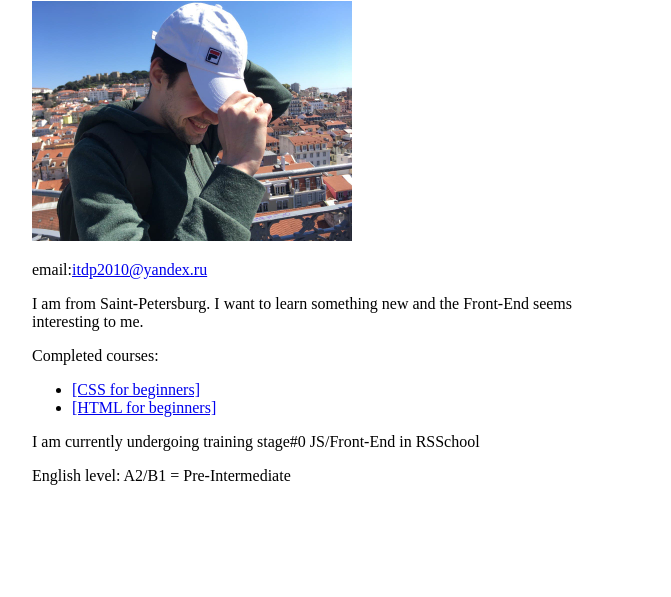
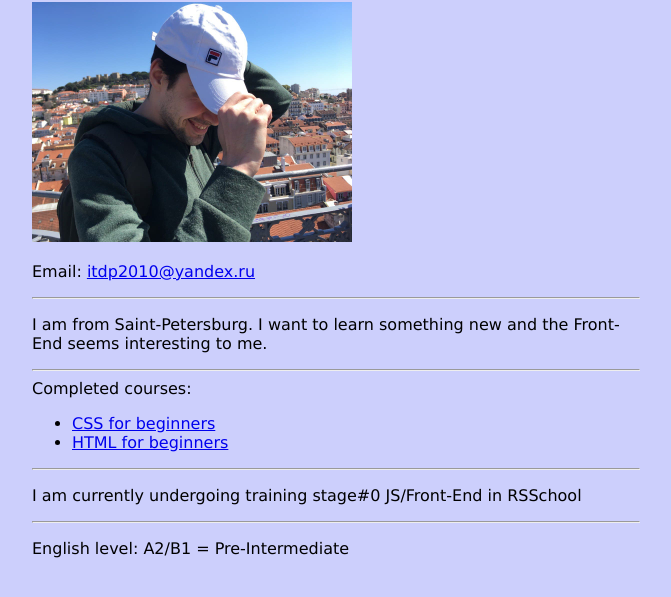
Before and after one commit to ygrcore/rsschool-cv-2021, a plain HTML site: page index.html in a window 1280 px wide. Shown: the part 95-692 px from the top of the page, without its empty margins (304-975 px from the left). Drawn offline with Linux system fonts and the light colour scheme.

Commit message:
feat: update html and css files

```diff
--- a/index.html
+++ b/index.html
@@ -10,14 +10,18 @@
 <body>
     <h1>Egor Berezhnov</h1>
     <img src="images/photo_2021-07-09_20-28-20.jpg" alt="Egor Berezhnov CV photo" width="320" height="240" style="max-width: 100%; height: auto;">
-    <p>email:<a href="mailto:itdp2010@yandex.ru" itemprop="email">itdp2010@yandex.ru</a></p>
+    <p>Email: <a href="mailto:itdp2010@yandex.ru" itemprop="email">itdp2010@yandex.ru</a></p>
+    <hr>
     <p>I am from Saint-Petersburg. I want to learn something new and the Front-End seems interesting to me.</p>
+    <hr>
     <span>Completed courses: </span>
     <ul>
-        <li><a href="https://ru.code-basics.com/languages/css">[CSS for beginners]</a></li>
-        <li><a href="https://ru.code-basics.com/languages/html">[HTML for beginners]</a></li>
+        <li><a href="https://ru.code-basics.com/languages/css">CSS for beginners</a></li>
+        <li><a href="https://ru.code-basics.com/languages/html">HTML for beginners</a></li>
     </ul>
+    <hr>
     <p>I am currently undergoing training stage#0 JS/Front-End in RSSchool  </p>
+    <hr>
     <p>English level: A2/B1 = Pre-Intermediate   </p>
 </body>
 </html>
--- a/style.css
+++ b/style.css
@@ -3,6 +3,8 @@ body {
     width: 100%;
     padding: 16px;
     box-sizing: border-box;
+    font-family: Verdana, Geneva, Tahoma, sans-serif;
+    background-color: #cccffc;
 }
 @media (min-width: 960px) {
     body {
```
